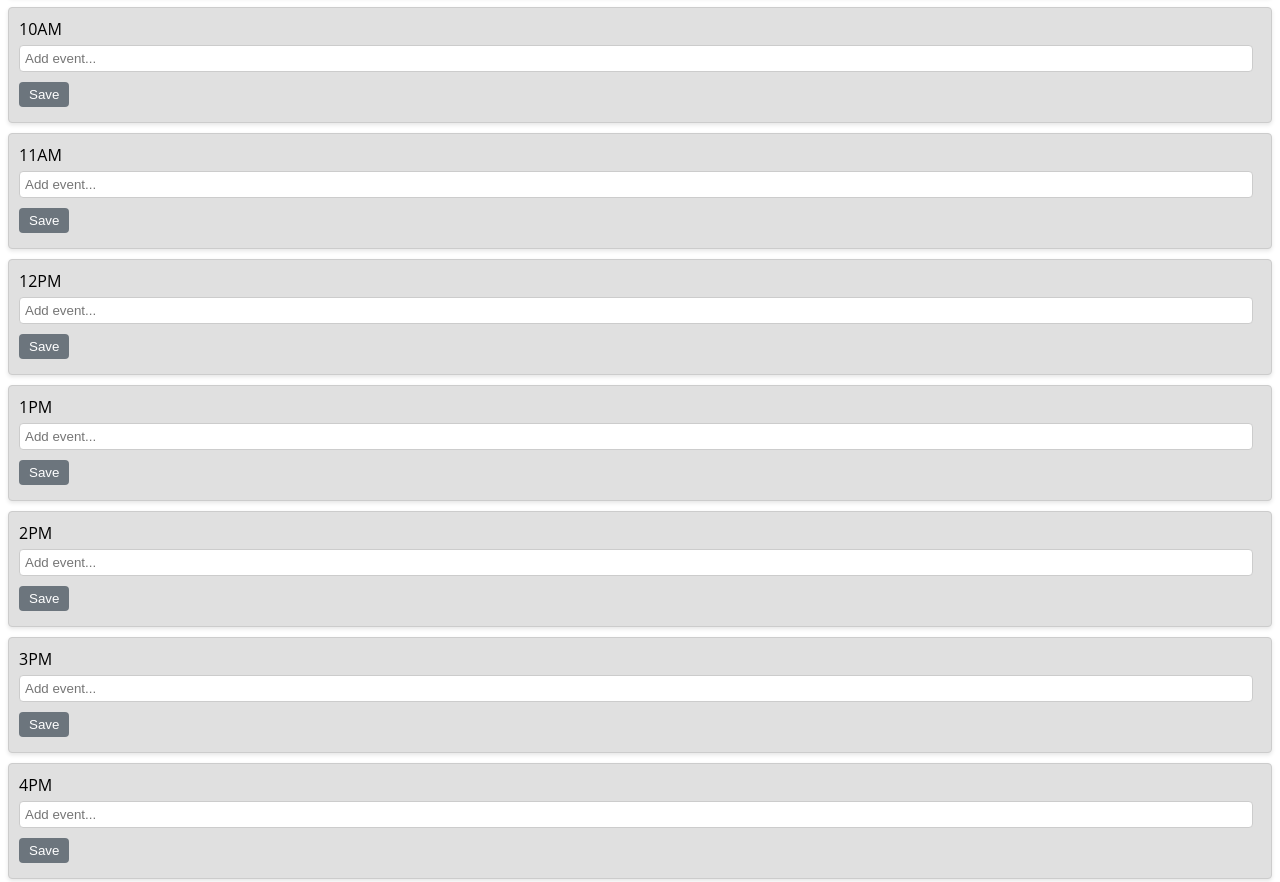
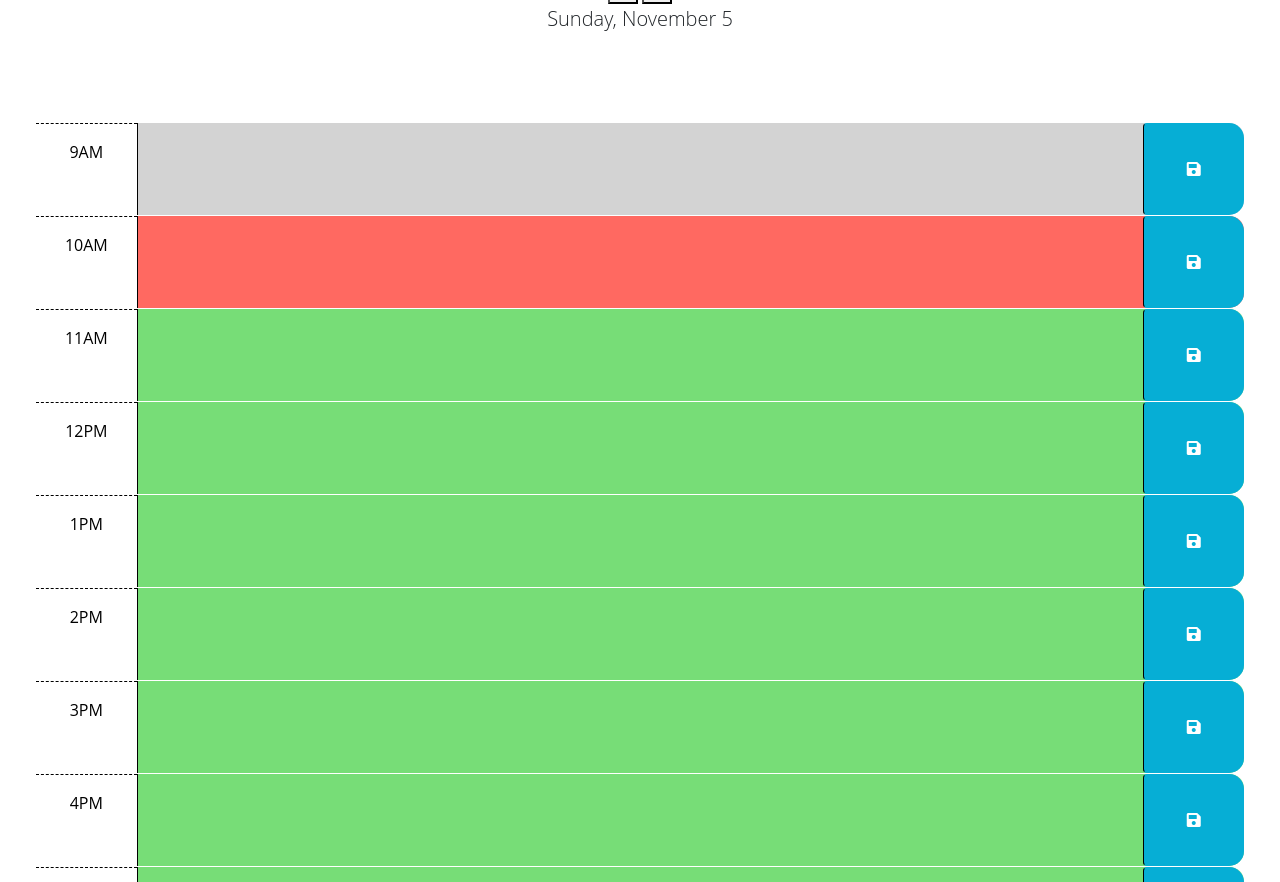
Before and after one commit to emilymorosoff/workday-planner, a plain HTML site: page index.html in a window 1280 px wide. Shown: the part 205-1087 px from the top of the page. Drawn offline with nearby package versions, Linux system fonts and the light colour scheme.

Commit message:
Finalized event persistence and page refresh behavior.

```diff
--- a/index.html
+++ b/index.html
@@ -3,31 +3,99 @@
 <head>
     <meta charset="UTF-8" />
     <meta name="viewport" content="width=device-width, initial-scale=1.0" />
-    <title>Daily Planner</title>
-    <link rel="stylesheet" href="style.css">
+    <meta http-equiv="X-UA-Compatible" content="ie=edge" />
+    <link href="https://cdn.jsdelivr.net/npm/bootstrap@5.1.3/dist/css/bootstrap.min.css" rel="stylesheet" />
+    <link rel="stylesheet" href="https://use.fontawesome.com/releases/v5.8.1/css/all.css" />
+    <link href="https://fonts.googleapis.com/css2?family=Fira+Sans:wght@400;700&display=swap" rel="stylesheet" />
+    <link rel="stylesheet" href="style.css" />
+    <title>Work Day Scheduler</title>
 </head>
 <body>
-    <header>
-        <h1 id="currentDay">Current Day Placeholder</h1>
+    <header class="p-5 mb-4">
+        <h1 class="display-3">Work Day Scheduler</h1>
+        <p class="lead">A simple calendar app for scheduling your work day</p>
+        <button id="leftArrow" aria-label="Previous Day"><i class="fas fa-arrow-left"></i></button>
+        <button id="rightArrow" aria-label="Next Day"><i class="fas fa-arrow-right"></i></button>
+        <p id="currentDay" class="lead"></p>
     </header>
 
-    <main>
-        <div class="time-block" data-hour="9">9AM<input type="text" class="event-input" placeholder="Add event..."><button class="save-btn">Save</button></div>
-        <div class="time-block" data-hour="10">10AM<input type="text" class="event-input" placeholder="Add event..."><button class="save-btn">Save</button></div>
-        <div class="time-block" data-hour="11">11AM<input type="text" class="event-input" placeholder="Add event..."><button class="save-btn">Save</button></div>
-        <div class="time-block" data-hour="12">12PM<input type="text" class="event-input" placeholder="Add event..."><button class="save-btn">Save</button></div>
-        <div class="time-block" data-hour="13">1PM<input type="text" class="event-input" placeholder="Add event..."><button class="save-btn">Save</button></div>
-        <div class="time-block" data-hour="14">2PM<input type="text" class="event-input" placeholder="Add event..."><button class="save-btn">Save</button></div>
-        <div class="time-block" data-hour="15">3PM<input type="text" class="event-input" placeholder="Add event..."><button class="save-btn">Save</button></div>
-        <div class="time-block" data-hour="16">4PM<input type="text" class="event-input" placeholder="Add event..."><button class="save-btn">Save</button></div>
-        <div class="time-block" data-hour="17">5PM<input type="text" class="event-input" placeholder="Add event..."><button class="save-btn">Save</button></div>
-    </main>
+    <div class="container-fluid px-5">
+      <!-- Time block for 9AM -->
+      <div id="hour-9" class="row time-block">
+          <div class="col-2 col-md-1 hour text-center py-3">9AM</div>
+          <textarea class="col-8 col-md-10 description" rows="3"></textarea>
+          <button class="btn saveBtn col-2 col-md-1" aria-label="save">
+              <i class="fas fa-save"></i>
+          </button>
+      </div>
+      <!-- Time block for 10AM -->
+      <div id="hour-10" class="row time-block">
+          <div class="col-2 col-md-1 hour text-center py-3">10AM</div>
+          <textarea class="col-8 col-md-10 description" rows="3"></textarea>
+          <button class="btn saveBtn col-2 col-md-1" aria-label="save">
+              <i class="fas fa-save"></i>
+          </button>
+      </div>
+      <!-- Time block for 11AM -->
+      <div id="hour-11" class="row time-block">
+          <div class="col-2 col-md-1 hour text-center py-3">11AM</div>
+          <textarea class="col-8 col-md-10 description" rows="3"></textarea>
+          <button class="btn saveBtn col-2 col-md-1" aria-label="save">
+              <i class="fas fa-save"></i>
+          </button>
+      </div>
+      <!-- Time block for 12PM -->
+      <div id="hour-12" class="row time-block">
+          <div class="col-2 col-md-1 hour text-center py-3">12PM</div>
+          <textarea class="col-8 col-md-10 description" rows="3"></textarea>
+          <button class="btn saveBtn col-2 col-md-1" aria-label="save">
+              <i class="fas fa-save"></i>
+          </button>
+      </div>
+        <!-- Time block for 1PM -->
+        <div id="hour-13" class="row time-block">
+          <div class="col-2 col-md-1 hour text-center py-3">1PM</div>
+          <textarea class="col-8 col-md-10 description" rows="3"></textarea>
+          <button class="btn saveBtn col-2 col-md-1" aria-label="save">
+              <i class="fas fa-save"></i>
+          </button>
+      </div>
+      <!-- Time block for 2PM -->
+      <div id="hour-14" class="row time-block">
+          <div class="col-2 col-md-1 hour text-center py-3">2PM</div>
+          <textarea class="col-8 col-md-10 description" rows="3"></textarea>
+          <button class="btn saveBtn col-2 col-md-1" aria-label="save">
+              <i class="fas fa-save"></i>
+          </button>
+      </div>
+      <!-- Time block for 3PM -->
+      <div id="hour-15" class="row time-block">
+          <div class="col-2 col-md-1 hour text-center py-3">3PM</div>
+          <textarea class="col-8 col-md-10 description" rows="3"></textarea>
+          <button class="btn saveBtn col-2 col-md-1" aria-label="save">
+              <i class="fas fa-save"></i>
+          </button>
+      </div>
+      <!-- Time block for 4PM -->
+      <div id="hour-16" class="row time-block">
+          <div class="col-2 col-md-1 hour text-center py-3">4PM</div>
+          <textarea class="col-8 col-md-10 description" rows="3"></textarea>
+          <button class="btn saveBtn col-2 col-md-1" aria-label="save">
+              <i class="fas fa-save"></i>
+          </button>
+      </div>
+        <!-- Time block for 5PM -->
+        <div id="hour-17" class="row time-block">
+          <div class="col-2 col-md-1 hour text-center py-3">5PM</div>
+          <textarea class="col-8 col-md-10 description" rows="3"></textarea>
+          <button class="btn saveBtn col-2 col-md-1" aria-label="save">
+              <i class="fas fa-save"></i>
+          </button>
+      </div>
+  </div>
 
-    <script src="https://cdnjs.cloudflare.com/ajax/libs/jquery/3.2.1/jquery.min.js"></script>
-    <script src="https://cdn.jsdelivr.net/npm/dayjs@1.11.3/dayjs.min.js"
-    integrity="sha256-iu/zLUB+QgISXBLCW/mcDi/rnf4m4uEDO0wauy76x7U="
-    crossorigin="anonymous"></script>
-
-    <script src="script.js"></script>
-  </body>
+  <script src="https://cdnjs.cloudflare.com/ajax/libs/jquery/3.2.1/jquery.min.js"></script>
+  <script src="https://cdn.jsdelivr.net/npm/dayjs@1.11.3/dayjs.min.js"></script>
+  <script src="script.js"></script>
+</body>
 </html>
--- a/script.js
+++ b/script.js
@@ -1,42 +1,81 @@
 $(document).ready(function() {
-  var today = moment().format('dddd, MMMM Do');
-  $('#currentDay').text(today);
+    var allPast = false;
+    var allFuture = false;
+    var currentDay = dayjs();
+    var selectedDay = currentDay;
+    var arrowClicked = false;
 
-  function updateTimeBlockColors() {
-      var currentHour = moment().hour();
+    function updateCurrentDayDisplay() {
+        $('#currentDay').text(selectedDay.format('dddd, MMMM D'));
+        updateTimeBlockClasses();
+        loadSavedData();
+    }
+
+    function updateTimeBlockClasses() {
+        var now = dayjs();
         $('.time-block').each(function() {
-          var blockHour = parseInt($(this).data('hour'));
-          if (blockHour < currentHour) {
-              $(this).addClass('past').removeClass('present future');
-          } else if (blockHour === currentHour) {
-              $(this).addClass('present').removeClass('past future');
+            var blockHour = parseInt($(this).attr('id').replace('hour-', ''));
+            $(this).removeClass('past present future');
+
+            if (allPast) {
+                $(this).addClass('past');
+            } else if (allFuture) {
+                $(this).addClass('future');
             } else {
-              $(this).addClass('future').removeClass('past present');
+
+                if (selectedDay.isSame(now, 'day')) {
+                    if (blockHour < now.hour()) {
+                        $(this).addClass('past');
+                    } else if (blockHour === now.hour()) {
+                        $(this).addClass('present');
+                    } else {
+                        $(this).addClass('future');
+                    }
+                } else if (selectedDay.isBefore(now, 'day')) {
+                    $(this).addClass('past');
+                } else if (selectedDay.isAfter(now, 'day')) {
+                    $(this).addClass('future');
+                }
             }
         });
     }
 
-  updateTimeBlockColors();
-
-  function saveEvent(hour, eventData) {
-      localStorage.setItem('event-' + hour, eventData);
+    function saveData(hourId, data) {
+        localStorage.setItem(selectedDay.format('YYYY-MM-DD') + '-' + hourId, data);
     }
 
-  function loadSavedEvents() {
+    $('.saveBtn').click(function() {
+        var hourId = $(this).closest('.time-block').attr('id');
+        var data = $(this).siblings('.description').val();
+        saveData(hourId, data);
+    });
+
+    function loadSavedData() {
+        var date = selectedDay.format('YYYY-MM-DD');
         $('.time-block').each(function() {
-          var hour = $(this).data('hour');
-          var savedEvent = localStorage.getItem('event-' + hour);
-          if (savedEvent) {
-              $(this).find('.event-input').val(savedEvent);
+            var hourId = $(this).attr('id');
+            var savedData = localStorage.getItem(date + '-' + hourId);
+            if (savedData) {
+                $(this).find('.description').val(savedData);
+            } else {
+                $(this).find('.description').val('');
             }
         });
     }
 
-  loadSavedEvents();
+    $('#leftArrow').click(function() {
+        selectedDay = selectedDay.subtract(1, 'day');
+        allPast = !selectedDay.isSame(dayjs(), 'day');
+        allFuture = false;
+        updateCurrentDayDisplay();
+    });
 
-  $(document).on('click', '.save-btn', function() {
-      var hour = $(this).closest('.time-block').data('hour');
-      var eventData = $(this).siblings('.event-input').val();
-      saveEvent(hour, eventData);
+    $('#rightArrow').click(function() {
+        selectedDay = selectedDay.add(1, 'day');
+        allFuture = !selectedDay.isSame(dayjs(), 'day');
+        allPast = false;
+        updateCurrentDayDisplay();
     });
+
+    updateCurrentDayDisplay();
 });
--- a/style.css
+++ b/style.css
@@ -1,7 +1,7 @@
-
 body {
   font-family: 'Open Sans', sans-serif;
   font-size: 16px;
+  text-align: center;
 }
 
 textarea {
@@ -18,43 +18,70 @@ textarea {
 }
 
 .time-block {
-  background-color: #e0e0e0;
-  border: 1px solid #ccc;
-  margin: 10px 0;
-  padding: 10px;
-  text-align: left;
-  border-radius: 4px;
-  box-shadow: 0 2px 4px rgba(0,0,0,0.1);
+  border-radius: 15px;
+  transition: background-color 0.3s ease-in-out;
+}
+
+.row {
+  border-top: 1px solid white;
+}
+
+.hour {
+  background-color: #ffffff;
+  color: #000000;
+  border-top: 1px dashed #000000;
 }
 
 .past {
   background-color: #d3d3d3;
+  color: white;
 }
+
 .present {
   background-color: #ff6961;
+  color: white;
 }
+
 .future {
   background-color: #77dd77;
+  color: white;
 }
 
-.event-input {
-  width: calc(100% - 20px);
-  padding: 5px;
-  margin: 5px 0;
-  border: 1px solid #ccc;
-  border-radius: 4px;
+.saveBtn {
+  border-left: 1px solid black;
+  border-top-right-radius: 15px;
+  border-bottom-right-radius: 15px;
+  background-color: #06aed5;
+  color: white;
+  cursor: pointer;
 }
 
-.save-btn {
-  display: inline-block;
-  padding: 5px 10px;
-  margin: 5px 0;
-  background-color: #6c757d;
-  color: white;
-  border: none;
-  border-radius: 4px;
-  cursor: pointer;
+.saveBtn i:hover {
+  color: #ffffff;
+  transform: scale(1.1);
+  transition: transform 0.3s ease-in-out;
 }
-.save-btn:hover {
-  background-color: #5a6268;
+
+.current-hour-text {
+  font-weight: bold;
+  color: #ffffff;
+  font-size: 16px;
+  transition: font-size 0.3s ease-in-out;
 }
+
+.current-hour-text:hover {
+  font-size: 20px;
+}
+
+textarea:focus {
+  box-shadow: 0 0 5px #06aed5;
+  outline: none;
+}
+
+
+@media (max-width: 768px) {
+  .hour, .description, .saveBtn {
+    font-size: 14px;
+    padding: 8px;
+  }
+}
```
Lines whose indentation alone changed are shown as unchanged.
